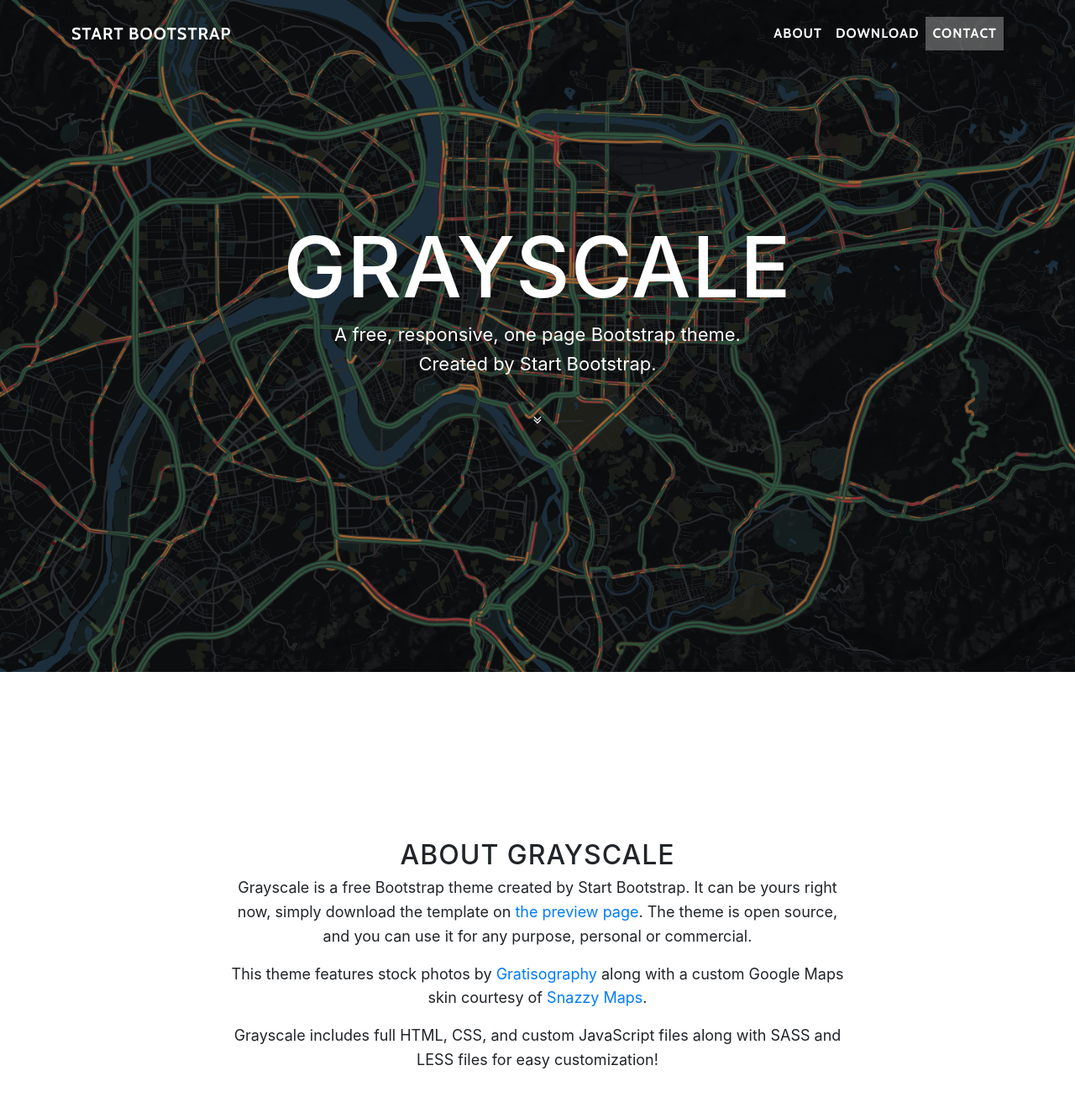
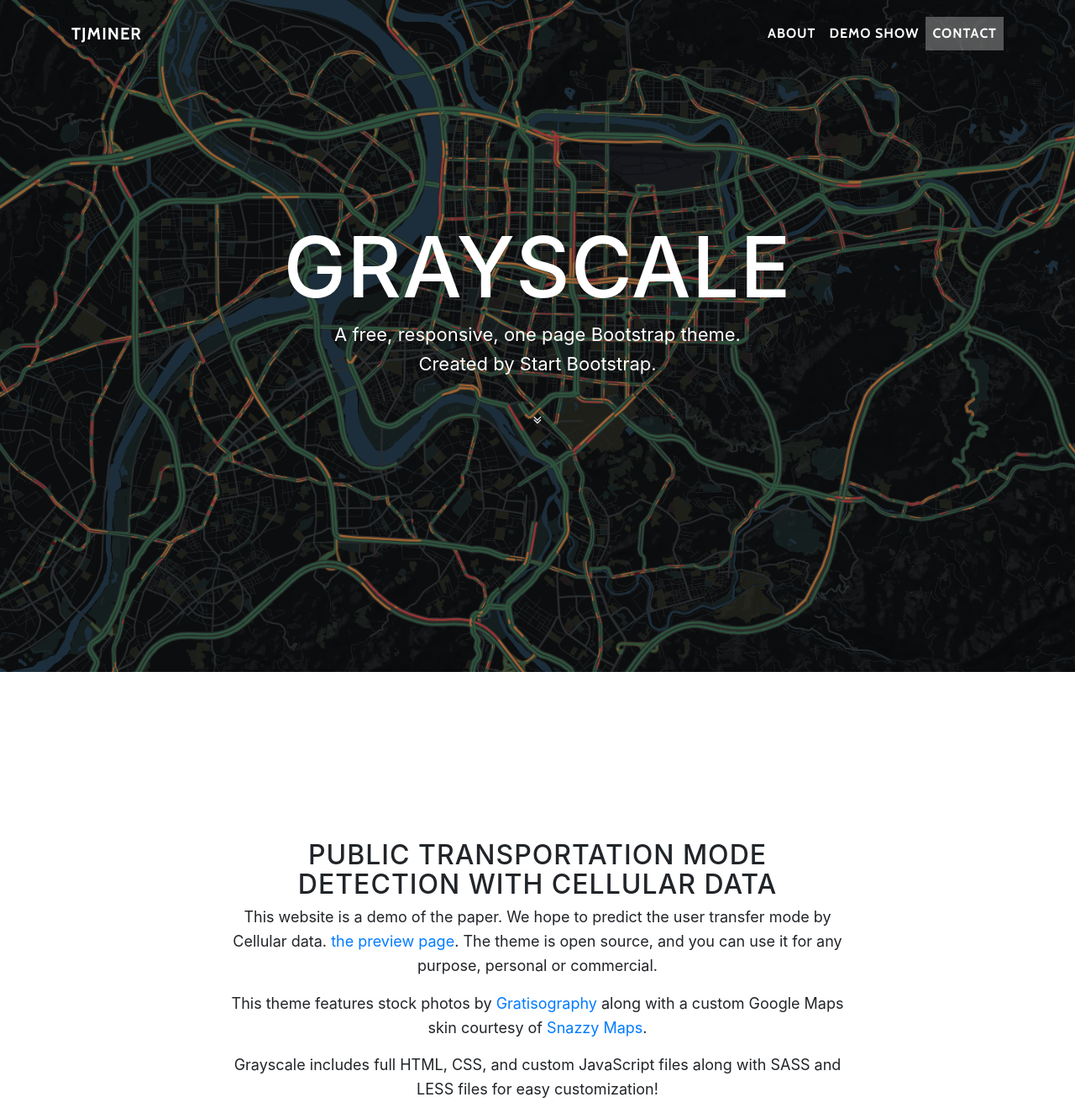
Before and after one commit to gpxlcj/tjminer.github.io, a website with bundled scripts: page index.html in a window 1280 px wide. Shown: the top 1331 px of the page at 84% size. Built offline with nearby package versions, Linux system fonts and the light colour scheme.

Commit message:
update title and navigation

```diff
--- a/index.html
+++ b/index.html
@@ -28,7 +28,7 @@
     <!-- Navigation -->
     <nav class="navbar navbar-expand-lg navbar-light fixed-top" id="mainNav">
       <div class="container">
-        <a class="navbar-brand js-scroll-trigger" href="#page-top">Start Bootstrap</a>
+        <a class="navbar-brand js-scroll-trigger" href="#page-top">TJMiner</a>
         <button class="navbar-toggler navbar-toggler-right" type="button" data-toggle="collapse" data-target="#navbarResponsive" aria-controls="navbarResponsive" aria-expanded="false" aria-label="Toggle navigation">
           Menu
           <i class="fa fa-bars"></i>
@@ -39,7 +39,7 @@
               <a class="nav-link js-scroll-trigger" href="#about">About</a>
             </li>
             <li class="nav-item">
-              <a class="nav-link js-scroll-trigger" href="#download">Download</a>
+              <a class="nav-link js-scroll-trigger" href="#download">Demo Show</a>
             </li>
             <li class="nav-item">
               <a class="nav-link js-scroll-trigger" href="#contact">Contact</a>
@@ -72,8 +72,8 @@
       <div class="container">
         <div class="row">
           <div class="col-lg-8 mx-auto">
-            <h2>About Grayscale</h2>
-            <p>Grayscale is a free Bootstrap theme created by Start Bootstrap. It can be yours right now, simply download the template on
+            <h2>Public Transportation Mode Detection with Cellular Data</h2>
+            <p>This website is a demo of the paper. We hope to predict the user transfer mode by Cellular data.
               <a href="http://startbootstrap.com/template-overviews/grayscale/">the preview page</a>. The theme is open source, and you can use it for any purpose, personal or commercial.</p>
             <p>This theme features stock photos by
               <a href="http://gratisography.com/">Gratisography</a>
```
